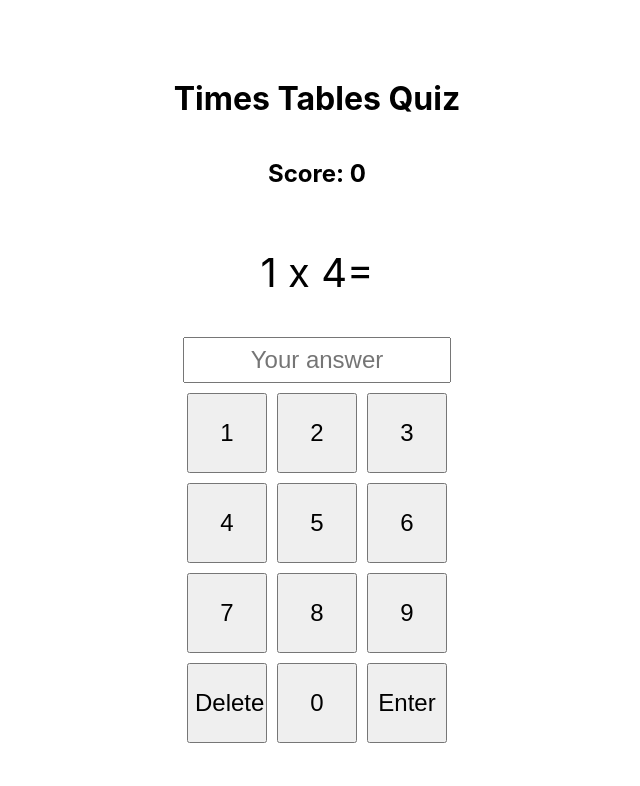
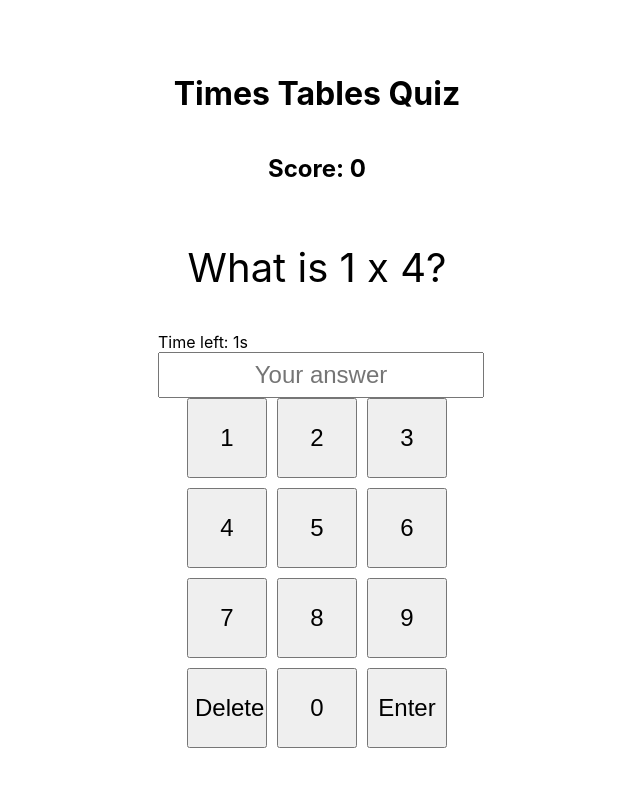
Before and after one commit to thelukass88/time-tables-app, a React (Create React App) app: page / in a window 1280 px wide. Shown: the top 786 px of the page, without its empty margins (323-963 px from the left). Built offline with nearby package versions, Linux system fonts and the light colour scheme.

Commit message:
added 6 second timer

```diff
--- a/src/App.js
+++ b/src/App.js
@@ -1,4 +1,4 @@
-import React, { useState } from 'react';
+import React, { useState, useEffect } from 'react';
 import './App.css';
 import Quiz from './components/Quiz';
 import Scoreboard from './components/Scoreboard';
@@ -8,13 +8,16 @@ function App() {
   const [score, setScore] = useState(0);
   const [question, setQuestion] = useState(generateQuestion());
   const [userAnswer, setUserAnswer] = useState('');
+  const [timeLeft, setTimeLeft] = useState(6); // Timer state
 
+  // Generate a new question
   function generateQuestion() {
     const num1 = Math.floor(Math.random() * 10) + 1;
     const num2 = Math.floor(Math.random() * 10) + 1;
     return { num1, num2, answer: num1 * num2 };
   }
 
+  // Handle answer submission
   function handleAnswer() {
     if (parseInt(userAnswer) === question.answer) {
       setScore(score + 1);
@@ -22,11 +25,12 @@ function App() {
     } else {
       alert("Try again!");
     }
-    setQuestion(generateQuestion());
-    setUserAnswer('');
+    setUserAnswer(''); // Clear the answer
+    setQuestion(generateQuestion()); // Generate a new question
+    setTimeLeft(6); // Reset the timer
   }
 
-  // Number pad functions
+  // Handle number pad functions
   function handleNumberClick(number) {
     setUserAnswer(userAnswer + number); // Append the clicked number to the answer
   }
@@ -39,6 +43,25 @@ function App() {
     setUserAnswer(userAnswer.slice(0, -1)); // Remove the last digit
   }
 
+  // Timer effect
+  useEffect(() => {
+    // Reset the timer for a new question
+    setTimeLeft(6);
+
+    const timer = setInterval(() => {
+      setTimeLeft((prev) => {
+        if (prev <= 1) {
+          clearInterval(timer);
+          handleAnswer(); // Automatically submit answer when time runs out
+          return 0; // Prevent going below 0
+        }
+        return prev - 1; // Decrement timer
+      });
+    }, 1000); // Update every second
+
+    return () => clearInterval(timer); // Cleanup on unmount
+  }, [question]); // Restart timer when question changes
+
   return (
     <div className="App">
       <h1>Times Tables Quiz</h1>
@@ -47,6 +70,7 @@ function App() {
         question={question}
         userAnswer={userAnswer}
         setUserAnswer={setUserAnswer}
+        timeLeft={timeLeft} // Pass timeLeft to Quiz component
       />
       <NumberPad
         onNumberClick={handleNumberClick}
--- a/src/components/Quiz.js
+++ b/src/components/Quiz.js
@@ -1,14 +1,14 @@
 import React from 'react';
 
-function Quiz({ question, userAnswer }) {
+function Quiz({ question, userAnswer, setUserAnswer, timeLeft }) {
   return (
-    <div className='quiz'>
-      <p>{question.num1} x {question.num2}=</p>
+    <div className="quiz">
+      <p className="question-text">What is {question.num1} x {question.num2}?</p>
+      <div className="timer">Time left: {timeLeft}s</div> {/* Display timer */}
       <input
-        className='answer'
         type="text"
         value={userAnswer}
-        readOnly // Prevents typing directly, allowing only number pad input
+        readOnly
         placeholder="Your answer"
       />
     </div>
```
